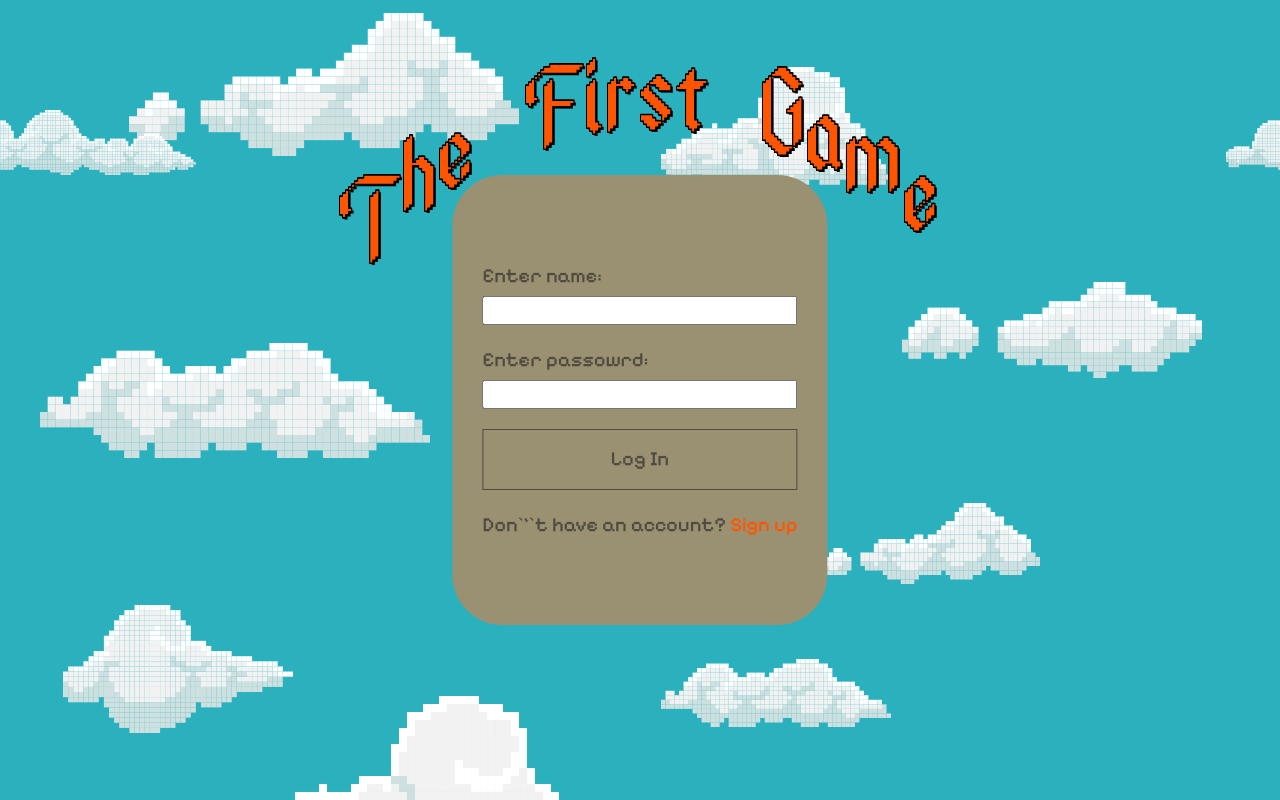
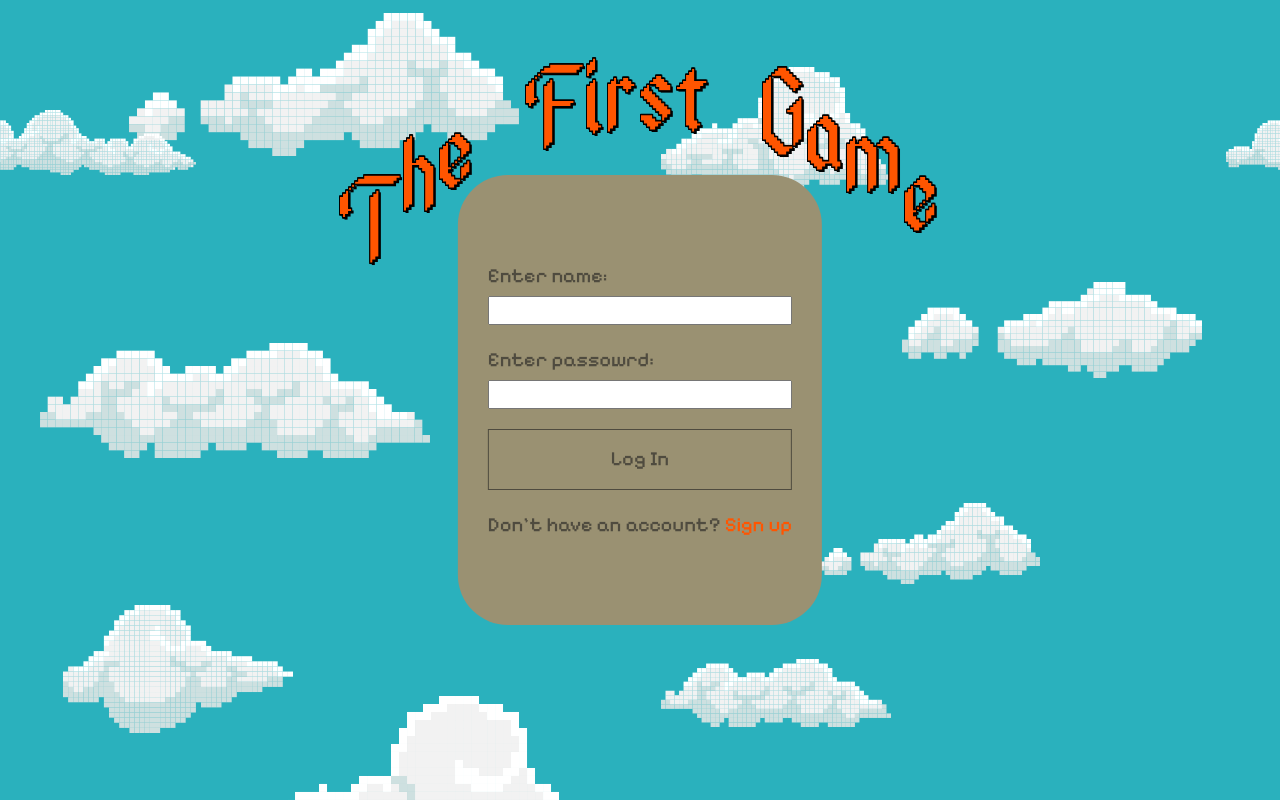
Before and after one commit to NikitaVirachev/WebGameClient, a React (Vite) app: page / in a window 1280 px wide. Both pictures are taken after a click on the button "Log in". Built offline with nearby package versions, Linux system fonts and the light colour scheme; no server answers.

Commit message:
fix #8: remove extra quotes

```diff
--- a/src/components/Login/LogIn.jsx
+++ b/src/components/Login/LogIn.jsx
@@ -40,7 +40,7 @@ const LogIn = ({ onAuthModeToggle }) => {
       </InputText>
       <Button type="submit">Log In</Button>
       <p>
-        Don`&apos;`t have an account?{' '}
+        Don&apos;t have an account?{' '}
         <a
           href="#"
           role="button"
```
